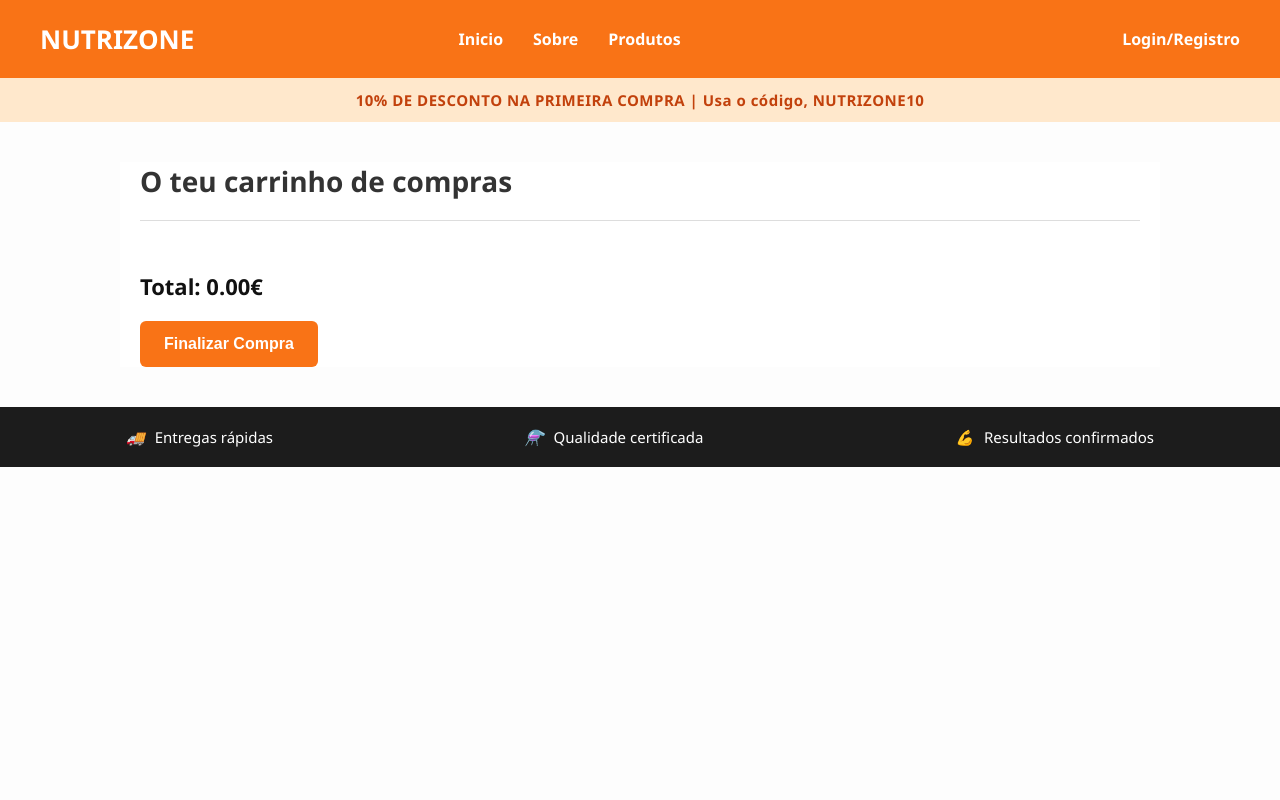
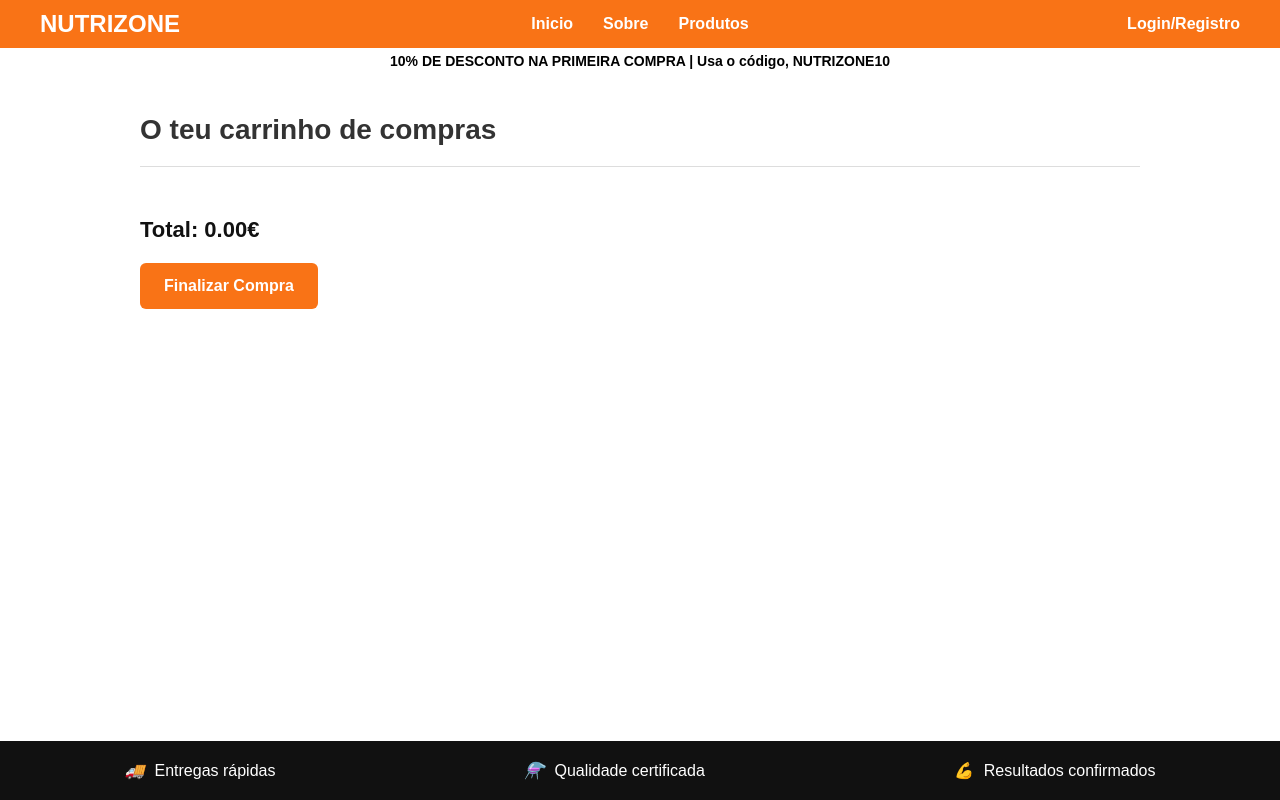
Before and after one commit to diniss06/Desig-Projects, a plain HTML site: page Carrinho.html in a window 1280 px wide. Drawn offline with Linux system fonts and the light colour scheme.

Commit message:
carrinho

```diff
--- a/carrinho.css
+++ b/carrinho.css
@@ -1,23 +1,23 @@
 body {
     margin: 0;
-  font-family: 'Segoe UI', sans-serif;
-  background: #fdfdfd;
-  color: #111;
+    font-family: Arial, sans-serif;
+    background: #ffffff;
+    color: #000;
 }
 
-/* ---------- NAVIGATION (mantido) ---------- */
 nav {
     background: #f97316;
     display: flex;
     justify-content: space-between;
     align-items: center;
-  padding: 12px 40px;
+    padding: 10px 40px;
 }
 
 .logo {
-  font-size: 26px;
+    font-size: 24px;
     font-weight: bold;
     color: #fff;
+    flex: 1;
 }
 
 .nav-center {
@@ -26,12 +26,14 @@ nav {
     list-style: none;
     justify-content: center;
     flex: 2;
+    margin: 0;
+    padding: 0;
 }
 
 .nav-center li a {
     color: #fff;
     text-decoration: none;
-  font-weight: 600;
+    font-weight: bold;
     font-size: 16px;
 }
 
@@ -46,18 +48,23 @@ nav {
     font-weight: bold;
 }
 
-/* ---------- TOP BAR ---------- */
 .top-bar {
-  background: #ffe8cc;
-  color: #c2410c;
+    background: #fff;
+    color: #000;
     text-align: center;
+    padding: 5px;
+    font-size: 14px;
     font-weight: bold;
-  padding: 12px 20px;
-  font-size: 15px;
-  letter-spacing: 0.5px;
 }
 
-/* ---------- CART SECTION ---------- */
+.search-bar {
+    display: flex;
+    justify-content: center;
+    align-items: center;
+    padding: 20px 40px;
+    gap: 20px;
+}
+
 .cart-section {
   max-width: 1000px;
   margin: 40px auto;
@@ -102,12 +109,15 @@ nav {
 }
 
 .benefits {
-  background: #1c1c1c;
+  background: #111;
   color: #fff;
   display: flex;
   justify-content: space-around;
   padding: 20px 0;
-  font-size: 15px;
+  font-size: 16px;
+  position: fixed;
+  width: 100%;
+  bottom: 0;
 }
 
 .benefits div {
@@ -116,7 +126,6 @@ nav {
   gap: 10px;
 }
 
-/* ---------- RESPONSIVO ---------- */
 @media (max-width: 768px) {
   nav {
     flex-direction: column;
--- a/carrinho.js
+++ b/carrinho.js
@@ -47,7 +47,6 @@ function carregarCarrinho() {
     function finalizarCompra() {
       if (confirm("Tens a certeza que queres finalizar a compra?")) {
         localStorage.removeItem("carrinho");
-        alert("Compra finalizada com sucesso!");
         carregarCarrinho();
       }
     }
--- a/sobre.css
+++ b/sobre.css
@@ -1,17 +1,8 @@
 body {
     margin: 0;
     font-family: Arial, sans-serif;
-    background-color: #fff;
-    color: #1c1c1c;
-}
-
-
-.logo {
-    font-size: 28px;
-    font-weight: bold;
-    color: white;
-    text-shadow: 2px 2px 0 #000;
-    flex: 1;
+    background: #e6e6e6;
+    color: #000;
 }
 
 nav {
@@ -19,14 +10,13 @@ nav {
     display: flex;
     justify-content: space-between;
     align-items: center;
-    padding: 15px 30px;
+    padding: 10px 40px;
 }
 
 .logo {
-    font-size: 28px;
+    font-size: 24px;
     font-weight: bold;
-    color: white;
-    text-shadow: 2px 2px 0 #000;
+    color: #fff;
     flex: 1;
 }
 
@@ -41,7 +31,7 @@ nav {
 }
 
 .nav-center li a {
-    color: white;
+    color: #fff;
     text-decoration: none;
     font-weight: bold;
     font-size: 16px;
@@ -53,21 +43,26 @@ nav {
 }
 
 .login a {
-    color: white;
+    color: #fff;
     text-decoration: none;
     font-weight: bold;
 }
 
-
-.login {
-    flex: 1;
-    text-align: right;
+.top-bar {
+    background: #fff;
+    color: #000;
+    text-align: center;
+    padding: 5px;
+    font-size: 14px;
+    font-weight: bold;
 }
 
-.login a {
-    text-decoration: none;
-    color: white;
-    font-weight: bold;
+.search-bar {
+    display: flex;
+    justify-content: center;
+    align-items: center;
+    padding: 20px 40px;
+    gap: 20px;
 }
 
 
```
Also changed, not shown: script.js (line endings or trailing spaces). Lines whose indentation alone changed are shown as unchanged.
